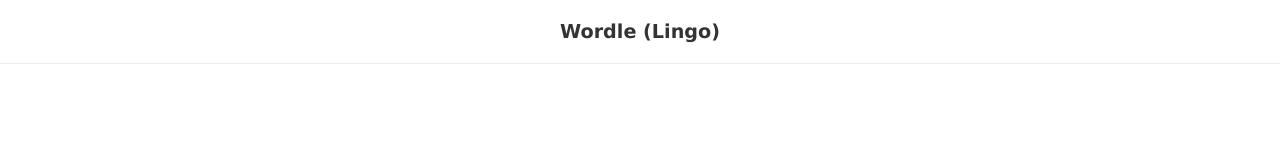
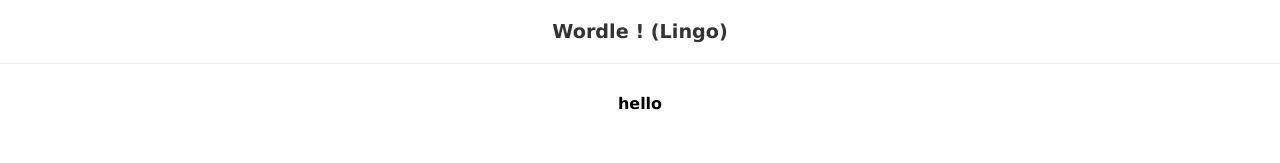
Before and after one commit to GrandChefDotKong/react-wordle, a React (Create React App) app: page / in a window 1280 px wide. Shown: the top 163 px of the page. Built offline with nearby package versions, Linux system fonts and the light colour scheme; data requests are answered from the project's data file.

Commit message:
select random word

```diff
--- /dev/null
+++ b/data/db.json
@@ -0,0 +1,19 @@
+{
+    "solutions": [
+      {"id": 1, "word": "ninja"},
+      {"id": 2, "word": "spade"},
+      {"id": 3, "word": "pools"},
+      {"id": 4, "word": "drive"},
+      {"id": 5, "word": "relax"},
+      {"id": 6, "word": "times"},
+      {"id": 7, "word": "train"},
+      {"id": 8, "word": "cores"},
+      {"id": 9, "word": "pours"},
+      {"id": 10, "word": "blame"},
+      {"id": 11, "word": "banks"},
+      {"id": 12, "word": "phone"},
+      {"id": 13, "word": "bling"},
+      {"id": 14, "word": "coins"},
+      {"id": 15, "word": "hello"}
+    ]
+  }
--- a/src/App.js
+++ b/src/App.jsx
@@ -1,9 +1,24 @@
-import './App.css'
+import './App.css';
+import { useEffect, useState } from 'react';
 
 function App() {
+
+  const [solution, setSolution] = useState(null);
+
+  useEffect(() => {
+    fetch('http://localhost:3001/solutions')
+      .then(res => res.json())
+      .then(json => {
+        const randomIndex = Math.floor(Math.random()*json.length);
+        const randomSolution = json[randomIndex];
+        setSolution(randomSolution.word);
+      })
+  }, [setSolution]);
+
   return (
     <div className="App">
-      <h1>Wordle (Lingo)</h1>
+      <h1>Wordle ! (Lingo)</h1>
+      <h4>{ solution && <div>{ solution }</div> }</h4>
     </div>
   );
 }
```
